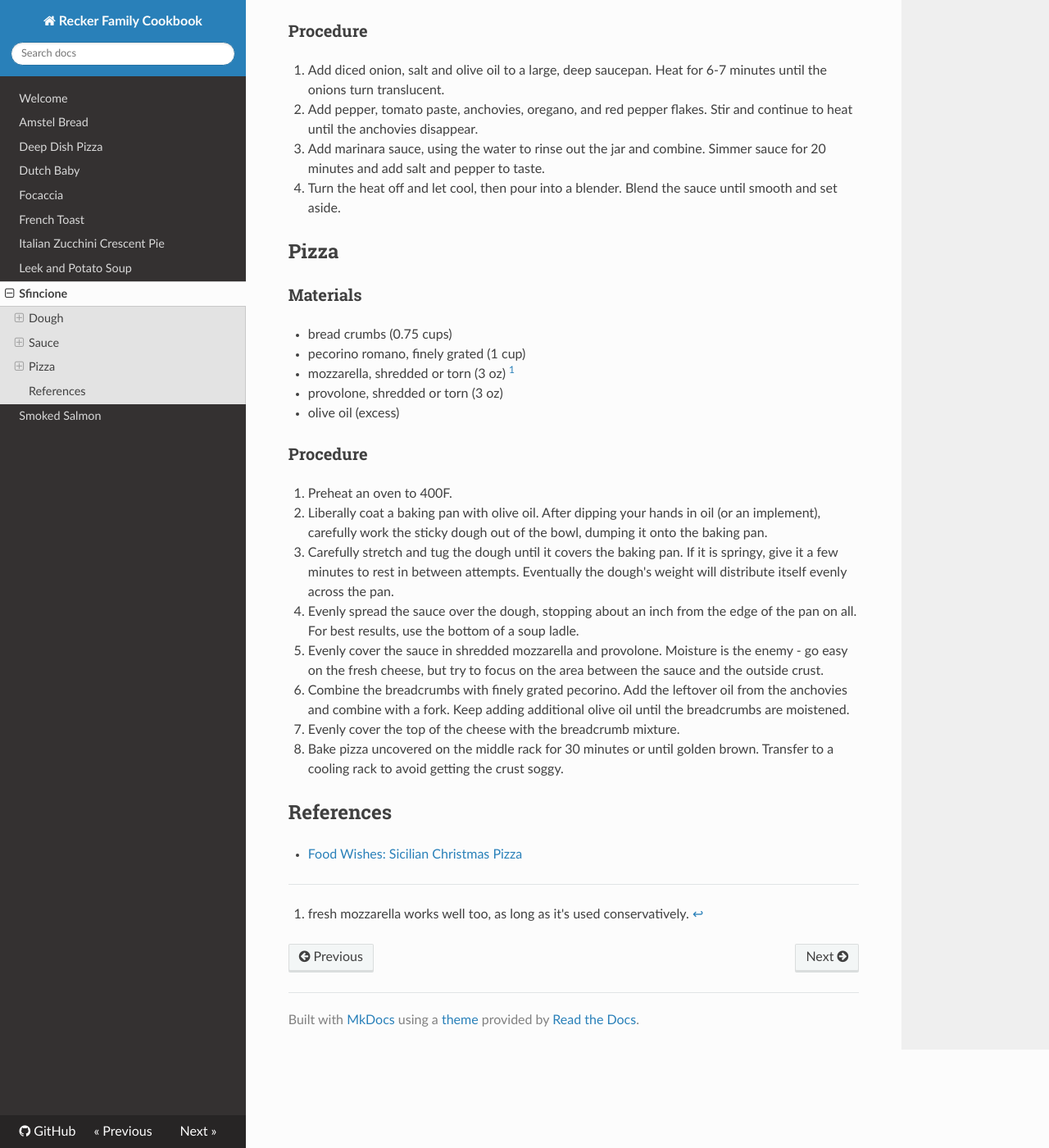
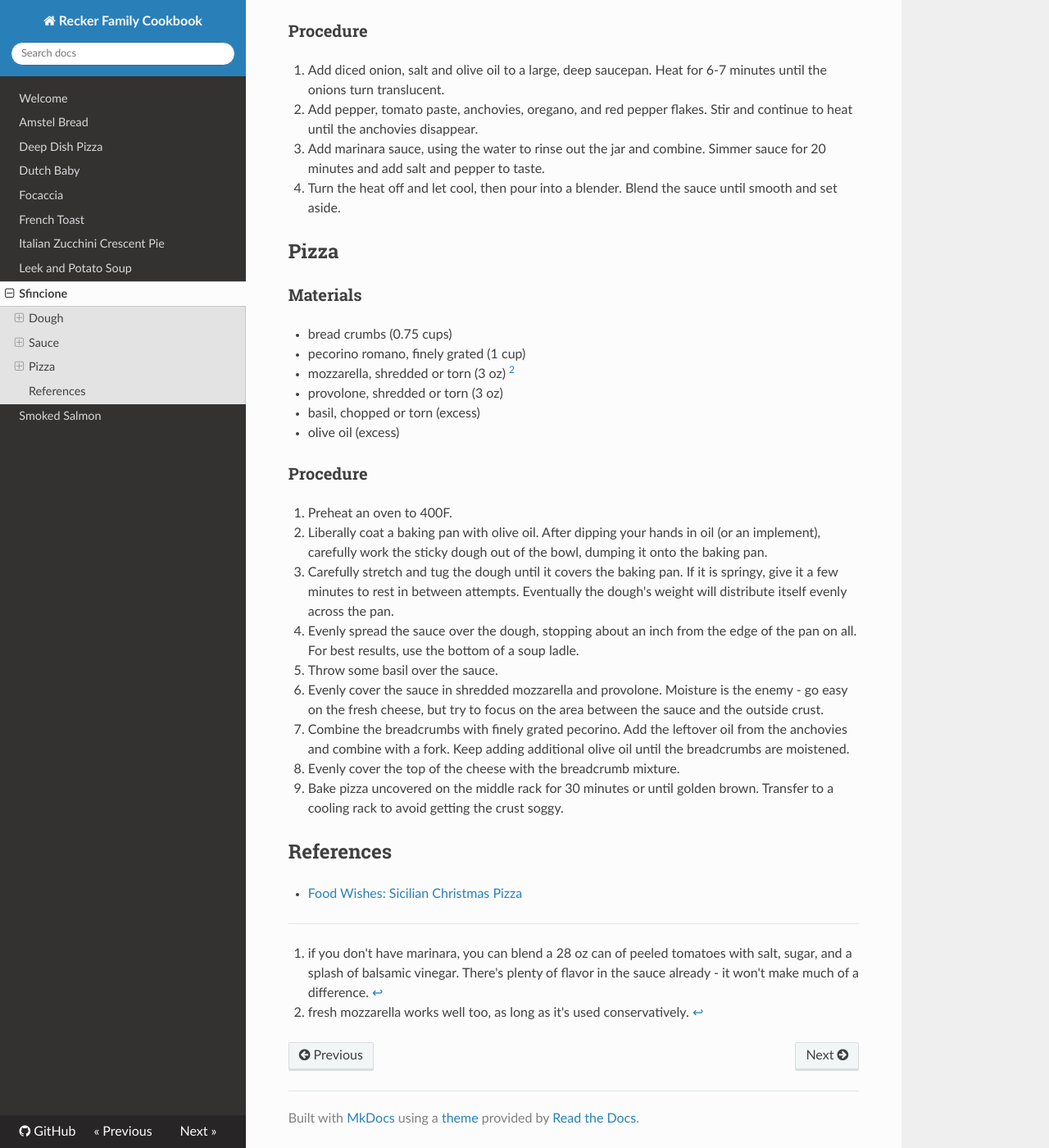
Before and after one commit to arecker/cookbook, an MkDocs documentation site: the page built from recipes/sfincione.md, in a window 1280 px wide and 1400 px high, scrolled down 1478 px. Shown: the whole window at 82% size. Built offline with MkDocs 1.6.1, drawn with Linux system fonts in a browser that asks for light colours; nearby versions of some CDN libraries.

Commit message:
sfincione: footnotes

```diff
--- a/recipes/sfincione.md
+++ b/recipes/sfincione.md
@@ -39,11 +39,15 @@ it up.
 - tomato paste (1 tbsp)
 - dried oregano (1 tsp)
 - anchovy fillets, save oil (4)
-- marinara sauce (1 26 oz jar)
+- marinara sauce (1 26 oz jar) [^1]
 - water (0.25 cups)
 - kosher salt
 - pepper
 
+[^1]: if you don't have marinara, you can blend a 28 oz can of peeled
+    tomatoes with salt, sugar, and a splash of balsamic vinegar.
+    There's plenty of flavor in the sauce already - it won't make much
+    of a difference.
 
 ### Procedure
 
@@ -63,11 +67,12 @@ it up.
 
 - bread crumbs (0.75 cups)
 - pecorino romano, finely grated (1 cup)
-- mozzarella, shredded or torn (3 oz) [^1]
+- mozzarella, shredded or torn (3 oz) [^2]
 - provolone, shredded or torn (3 oz)
+- basil, chopped or torn (excess)
 - olive oil (excess)
 
-[^1]: fresh mozzarella works well too, as long as it's used
+[^2]: fresh mozzarella works well too, as long as it's used
     conservatively.
 
 ### Procedure
@@ -83,14 +88,15 @@ it up.
 4. Evenly spread the sauce over the dough, stopping about an inch from
    the edge of the pan on all.  For best results, use the bottom of a
    soup ladle.
-5. Evenly cover the sauce in shredded mozzarella and provolone.
+5. Throw some basil over the sauce.
+6. Evenly cover the sauce in shredded mozzarella and provolone.
    Moisture is the enemy - go easy on the fresh cheese, but try to
    focus on the area between the sauce and the outside crust.
-6. Combine the breadcrumbs with finely grated pecorino.  Add the
+7. Combine the breadcrumbs with finely grated pecorino.  Add the
    leftover oil from the anchovies and combine with a fork.  Keep
    adding additional olive oil until the breadcrumbs are moistened.
-7. Evenly cover the top of the cheese with the breadcrumb mixture.
-8. Bake pizza uncovered on the middle rack for 30 minutes or until
+8. Evenly cover the top of the cheese with the breadcrumb mixture.
+9. Bake pizza uncovered on the middle rack for 30 minutes or until
    golden brown.  Transfer to a cooling rack to avoid getting the
    crust soggy.
 
```
